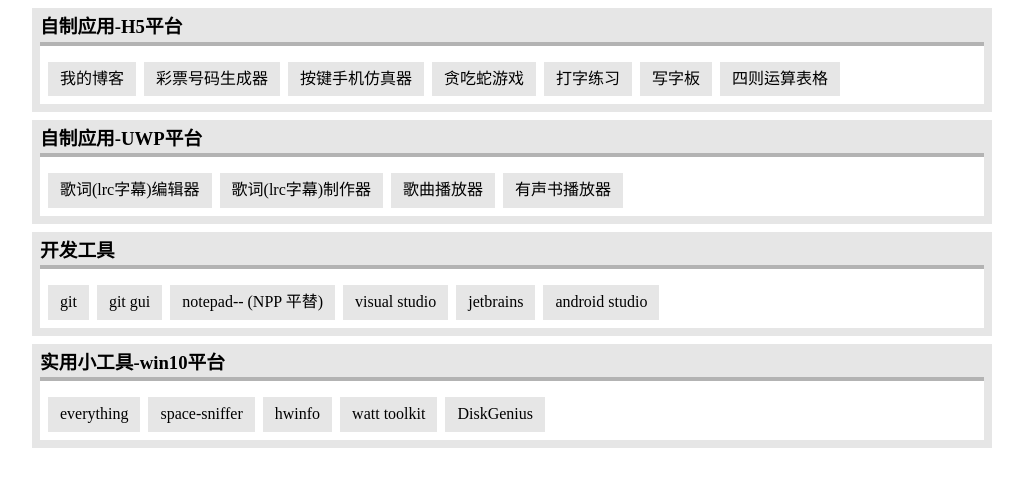
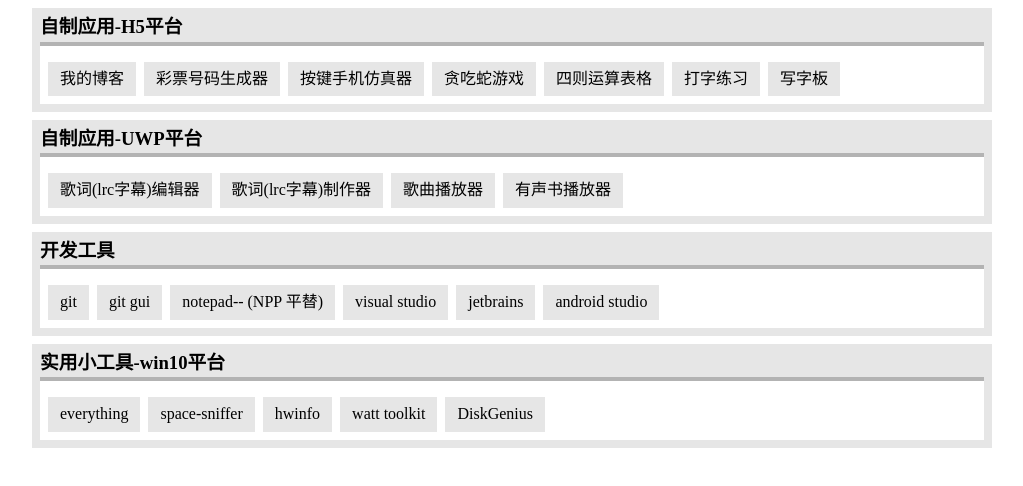
Before and after one commit to kljzndx/navigation, a Vue app: page / in a window 1280 px wide. Shown: the top 486 px of the page, without its empty margins (128-1151 px from the left). Built offline with nearby package versions, Linux system fonts and the light colour scheme.

Commit message:
调整顺序

```diff
--- a/src/App.vue
+++ b/src/App.vue
@@ -20,9 +20,9 @@ const navList: NavGroup[] = [
       { text: '彩票号码生成器', link: 'https://kljzndx.github.io/lottery-number-builder/' },
       { text: '按键手机仿真器', link: 'https://kljzndx.github.io/key-phone/' },
       { text: '贪吃蛇游戏', link: 'https://kljzndx.github.io/snake-game/' },
+      { text: '四则运算表格', link: 'https://kljzndx.github.io/math-table/' },
       { text: '打字练习', link: 'https://kljzndx.github.io/da-zi-lian-xi/' },
       { text: '写字板', link: 'https://kljzndx.github.io/writing-pad/' },
-      { text: '四则运算表格', link: 'https://kljzndx.github.io/math-table/' },
     ],
   },
   {
```
